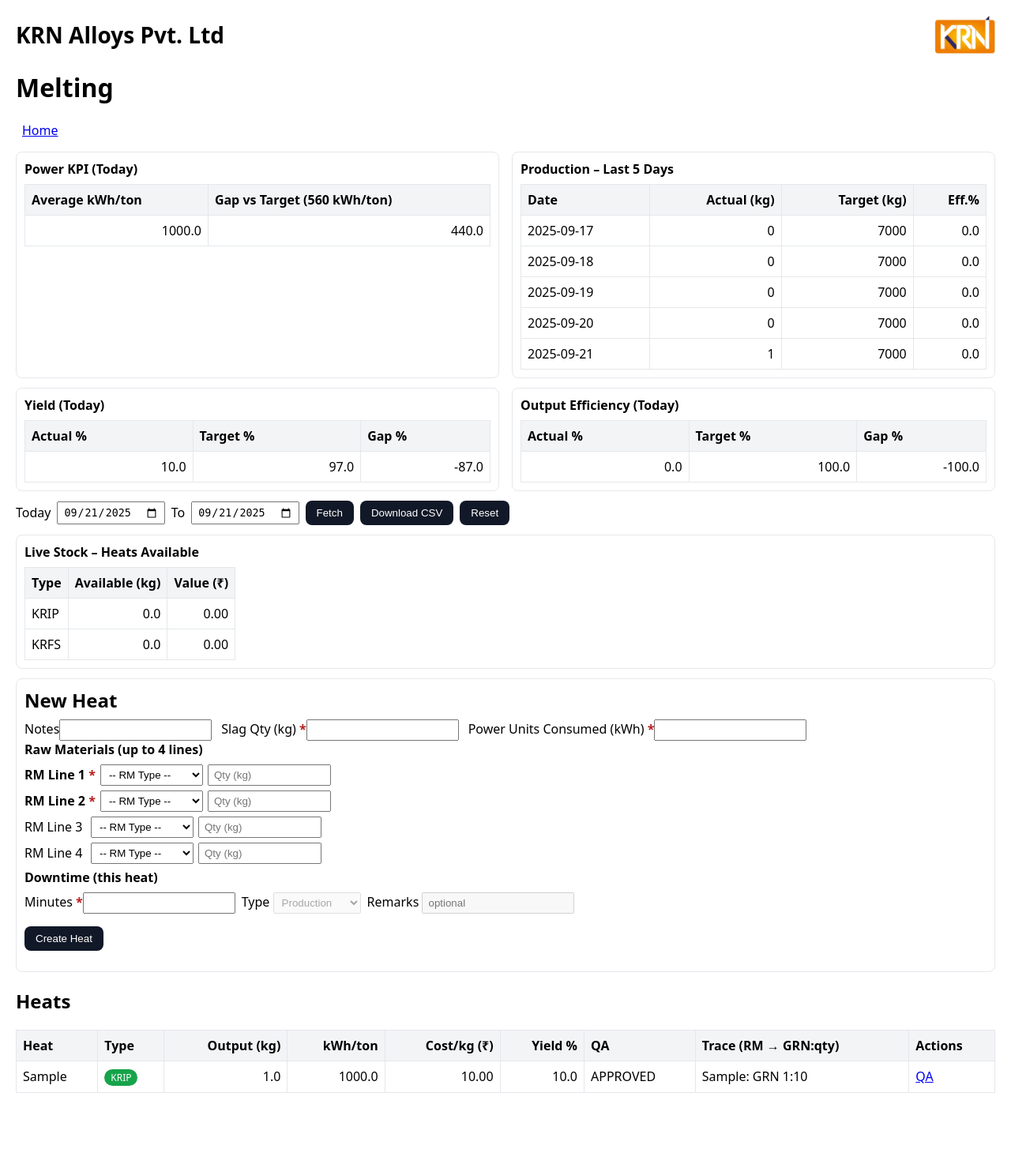
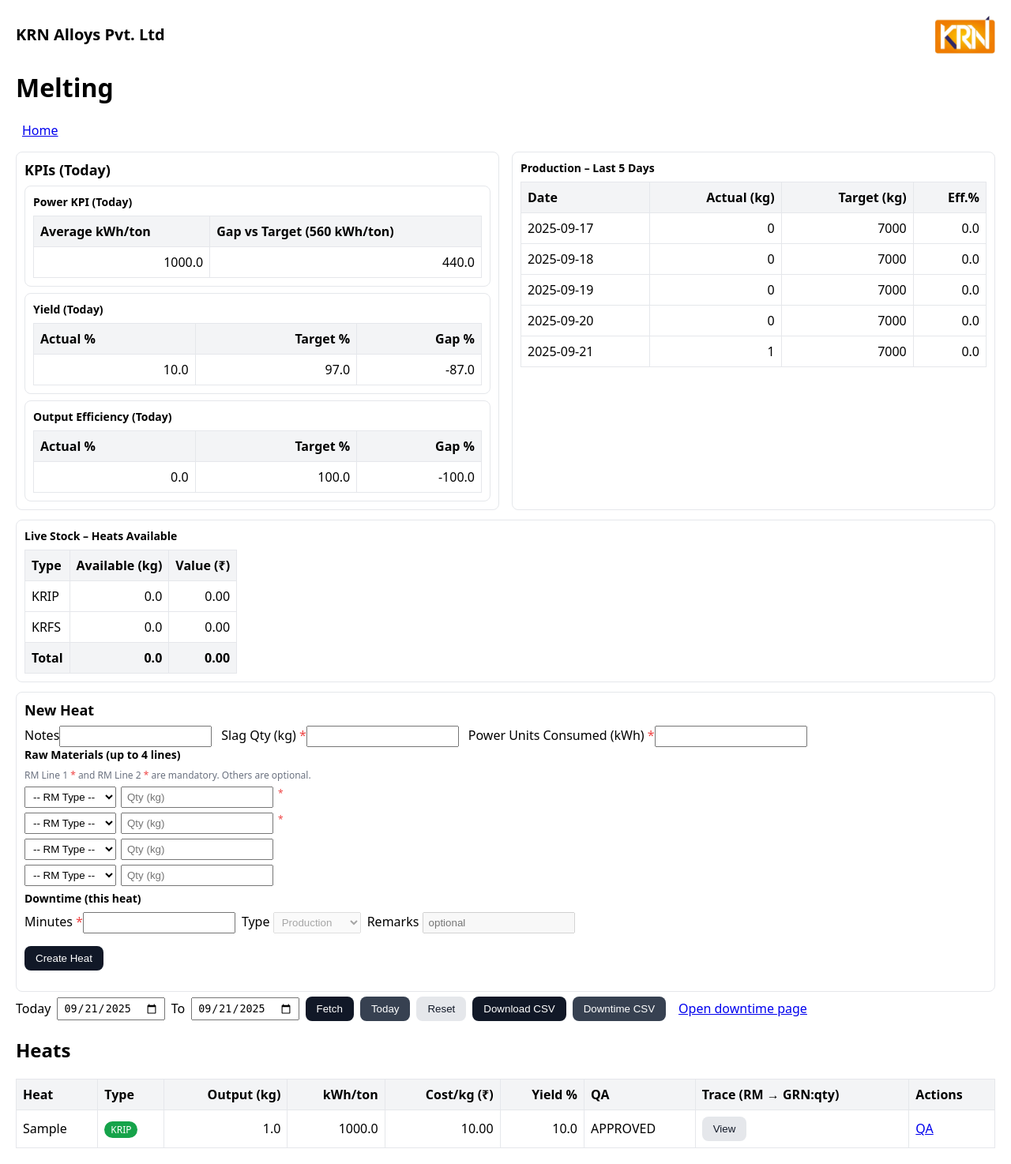
Before and after one commit to rakeshchandekar-design/krn-mrp-plant1, a FastAPI app: page /melting in a window 1280 px wide. Shown: the whole page at 79% size. Before the commit the page ends 1384 px from the top, so only its background shows below. Run offline with FastAPI, Linux system fonts and the light colour scheme; tables that the repository leaves empty hold one stand-in row (values such as "Sample post"); some libraries are stand-ins or nearby versions.

Commit message:
Update melting.html

```diff
--- a/templates/melting.html
+++ b/templates/melting.html
@@ -5,29 +5,42 @@
   <title>Melting</title>
   <style>
     body{font-family:system-ui,Arial,sans-serif;margin:20px;}
+    /* Brand bar */
     .brand{display:flex;align-items:center;justify-content:space-between;margin-bottom:12px}
-    .brand .name{font-weight:800;font-size:28px;line-height:48px;margin:0}
+    .brand .name{font-weight:800;font-size:20px;line-height:48px;margin:0}
     .brand img{height:48px}
 
+    /* Layout */
     .grid{display:grid;grid-template-columns:1fr 1fr;gap:16px;margin-bottom:12px}
+    .grid-1{display:grid;grid-template-columns:1fr;gap:16px;margin-bottom:12px}
+
     .card{border:1px solid #e5e7eb;border-radius:8px;padding:10px}
-    .card h3{margin:0 0 8px 0;font-size:16px}
+    .card h3{margin:0 0 8px 0;font-size:14px}
+    .card h2{margin:0 0 8px 0;font-size:18px}
+
     .muted{color:#6b7280;font-size:12px}
+    .toolbar{display:flex;align-items:center;gap:8px;margin:6px 0 12px;flex-wrap:wrap}
+    input,select{padding:4px 6px}
+    .btn{padding:8px 14px;border-radius:8px;background:#111827;color:#fff;border:none;cursor:pointer}
+    .btn.secondary{background:#374151}
+    .btn.ghost{background:#e5e7eb;color:#111827}
+    a.btn-link{display:inline-block;margin-left:8px}
 
-    .toolbar{display:flex;align-items:center;gap:8px;margin:6px 0 12px}
-    input,select{padding:4px 6px}
     table{border-collapse:collapse;width:100%}
-    th,td{border:1px solid #e5e7eb;padding:8px;text-align:left;vertical-align:top}
+    th,td{border:1px solid #e5e7eb;padding:8px;text-align:left}
     th{background:#f3f4f6}
     .right{text-align:right}
+
     .badge{display:inline-block;padding:2px 8px;border-radius:12px;font-size:12px;color:#fff}
     .badge-success{background:#16a34a}
     .badge-info{background:#0ea5e9}
-    .btn{padding:8px 14px;border-radius:8px;background:#111827;color:#fff;border:none;cursor:pointer}
-    a.btn-link{display:inline-block;margin-left:8px}
-    .req::after{content:" *";color:#b91c1c;font-weight:700}
+
+    /* small modal for Trace */
+    dialog{border:none;border-radius:12px;box-shadow:0 10px 30px rgba(0,0,0,.2);padding:16px}
+    dialog::backdrop{background:rgba(0,0,0,.3)}
   </style>
   <script>
+    // CSV export for heats
     function exportCSV(){
       const s=document.getElementById('start').value;
       const e=document.getElementById('end').value;
@@ -35,16 +48,31 @@
       u.searchParams.set('start', s); u.searchParams.set('end', e);
       window.location.href=u.toString();
     }
+
+    // Downtime CSV (day-level + per-heat)
+    function exportDowntimeCSV(){
+      const u=new URL('/melting/downtime/export', window.location.origin);
+      window.location.href=u.toString();
+    }
+
+    // Navigate with date range
     function fetchRange(){
       const s=document.getElementById('start').value;
       const e=document.getElementById('end').value;
-      const u=new URL('/melting', window.location.origin);
-      u.searchParams.set('start', s); u.searchParams.set('end', e);
-      window.location.href=u.toString();
+      location.href = `/melting?start=${s}&end=${e}`;
     }
+    // Today shortcut
+    function onlyToday(){
+      const t=document.getElementById('todayIso').value;
+      document.getElementById('start').value=t;
+      document.getElementById('end').value=t;
+      fetchRange();
+    }
+    // Reset range (back to full list)
     function resetRange(){
-      window.location.href="/melting";
+      location.href='/melting';
     }
+
     // Downtime UI rule: when minutes > 0, type & remarks become required; otherwise disabled
     function syncDowntime(){
       const m=document.getElementById('dt_min');
@@ -59,6 +87,16 @@
     document.addEventListener('DOMContentLoaded',function(){
       const m=document.getElementById('dt_min');
       if(m){ m.addEventListener('input', syncDowntime); syncDowntime(); }
+
+      // open trace modal from buttons
+      document.body.addEventListener('click', (e)=>{
+        const btn=e.target.closest('[data-trace]');
+        if(!btn) return;
+        const dlg=document.getElementById('traceDlg');
+        const body=document.getElementById('traceBody');
+        body.textContent = btn.getAttribute('data-trace') || '-';
+        dlg.showModal();
+      });
     });
   </script>
 </head>
@@ -72,18 +110,54 @@
   <h1>Melting</h1>
   <p><a class="btn-link" href="/">Home</a></p>
 
+  <!-- KPIs & 5-day: KPIs stacked on the left, production table on the right -->
   <div class="grid">
     <div class="card">
+      <h2>KPIs (Today)</h2>
+
+      <!-- Power -->
+      <div class="card" style="margin-bottom:8px">
         <h3>Power KPI (Today)</h3>
         <table>
-        <thead><tr><th>Average kWh/ton</th><th>Gap vs Target ({{ '%.0f' % (power_target or 0) }} kWh/ton)</th></tr></thead>
+          <thead><tr><th>Average kWh/ton</th><th>Gap vs Target ({{ '%.0f' % power_target }} kWh/ton)</th></tr></thead>
           <tbody>
             <tr>
               <td class="right">{{ '%.1f' % (today_kwhpt or 0) }}</td>
-            <td class="right">{{ '%.1f' % ((today_kwhpt or 0) - (power_target or 0)) }}</td>
+              <td class="right">{{ '%.1f' % ((today_kwhpt or 0) - power_target) }}</td>
             </tr>
           </tbody>
         </table>
+      </div>
+
+      <!-- Yield -->
+      <div class="card" style="margin-bottom:8px">
+        <h3>Yield (Today)</h3>
+        <table>
+          <thead><tr><th>Actual %</th><th class="right">Target %</th><th class="right">Gap %</th></tr></thead>
+          <tbody>
+            <tr>
+              <td class="right">{{ '%.1f' % (yield_today or 0) }}</td>
+              <td class="right">97.0</td>
+              <td class="right">{{ '%.1f' % ((yield_today or 0) - 97.0) }}</td>
+            </tr>
+          </tbody>
+        </table>
+      </div>
+
+      <!-- Efficiency -->
+      <div class="card">
+        <h3>Output Efficiency (Today)</h3>
+        <table>
+          <thead><tr><th>Actual %</th><th class="right">Target %</th><th class="right">Gap %</th></tr></thead>
+          <tbody>
+            <tr>
+              <td class="right">{{ '%.1f' % (eff_today or 0) }}</td>
+              <td class="right">100.0</td>
+              <td class="right">{{ '%.1f' % ((eff_today or 0) - 100.0) }}</td>
+            </tr>
+          </tbody>
+        </table>
+      </div>
     </div>
 
     <div class="card">
@@ -104,47 +178,8 @@
     </div>
   </div>
 
-  <div class="grid" style="grid-template-columns:1fr 1fr;">
-    <div class="card">
-      <h3>Yield (Today)</h3>
-      <table>
-        <thead><tr><th>Actual %</th><th>Target %</th><th>Gap %</th></tr></thead>
-        <tbody>
-          <tr>
-            <td class="right">{{ '%.1f' % (yield_today or 0) }}</td>
-            <td class="right">{{ '%.1f' % 97.0 }}</td>
-            <td class="right">{{ '%.1f' % ((yield_today or 0) - 97.0) }}</td>
-          </tr>
-        </tbody>
-      </table>
-    </div>
-
-    <div class="card">
-      <h3>Output Efficiency (Today)</h3>
-      <table>
-        <thead><tr><th>Actual %</th><th>Target %</th><th>Gap %</th></tr></thead>
-        <tbody>
-          <tr>
-            <td class="right">{{ '%.1f' % (eff_today or 0) }}</td>
-            <td class="right">100.0</td>
-            <td class="right">{{ '%.1f' % ((eff_today or 0) - 100.0) }}</td>
-          </tr>
-        </tbody>
-      </table>
-    </div>
-  </div>
-
-  <div class="toolbar">
-    <span>Today</span>
-    <input id="start" type="date" value="{{ start or today_iso }}">
-    <span>To</span>
-    <input id="end" type="date" value="{{ end or today_iso }}">
-    <button class="btn" onclick="fetchRange()">Fetch</button>
-    <button class="btn" onclick="exportCSV()">Download CSV</button>
-    <button class="btn" onclick="resetRange()">Reset</button>
-  </div>
-
-  <div class="grid" style="grid-template-columns:1fr;">
+  <!-- Live Stock -->
+  <div class="grid-1">
     <div class="card">
       <h3>Live Stock – Heats Available</h3>
       <table style="width:auto">
@@ -153,36 +188,45 @@
           <tr><td>KRIP</td><td class="right">{{ '%.1f' % (stock.krip_qty or 0) }}</td><td class="right">{{ '%.2f' % (stock.krip_val or 0) }}</td></tr>
           <tr><td>KRFS</td><td class="right">{{ '%.1f' % (stock.krfs_qty or 0) }}</td><td class="right">{{ '%.2f' % (stock.krfs_val or 0) }}</td></tr>
         </tbody>
+        <tfoot>
+          <tr>
+            <th>Total</th>
+            <th class="right">{{ '%.1f' % ((stock.krip_qty or 0)+(stock.krfs_qty or 0)) }}</th>
+            <th class="right">{{ '%.2f' % ((stock.krip_val or 0)+(stock.krfs_val or 0)) }}</th>
+          </tr>
+        </tfoot>
       </table>
     </div>
   </div>
 
+  <!-- New Heat -->
   <div class="card">
     <h2 style="margin:0 0 8px 0;">New Heat</h2>
     <form method="post" action="/melting/new">
       <div style="display:flex;gap:12px;flex-wrap:wrap;">
         <div><label>Notes</label><input type="text" name="notes"></div>
-        <div><label class="req">Slag Qty (kg)</label><input type="number" step="0.1" min="0" name="slag_qty" required></div>
-        <div><label class="req">Power Units Consumed (kWh)</label><input type="number" step="0.1" min="0.1" name="power_kwh" required></div>
+        <!-- mandatory numeric; user must type even 0 -->
+        <div><label>Slag Qty (kg) <span style="color:#ef4444">*</span></label><input type="number" step="0.1" min="0" name="slag_qty" required></div>
+        <!-- mandatory numeric; must be > 0 (server validates) -->
+        <div><label>Power Units Consumed (kWh) <span style="color:#ef4444">*</span></label><input type="number" step="0.1" min="0.1" name="power_kwh" required></div>
       </div>
 
       <h3>Raw Materials (up to 4 lines)</h3>
-      <div>
+      <div class="muted">RM Line 1 <span style="color:#ef4444">*</span> and RM Line 2 <span style="color:#ef4444">*</span> are mandatory. Others are optional.</div>
       {% for i in [1,2,3,4] %}
-        <div style="display:flex;gap:6px;margin:6px 0;align-items:center;">
-          <label style="min-width:78px;{{ 'font-weight:700' if i<=2 else '' }}">{{ i<=2 and 'RM Line '+i|string or 'RM Line '+i|string }}{% if i<=2 %} <span class="req"></span>{% endif %}</label>
-          <select name="rm_type_{{ i }}" style="min-width:130px;">
+      <div style="display:flex;gap:6px;margin:6px 0;">
+        <select name="rm_type_{{ i }}">
           <option value="">-- RM Type --</option>
           {% for t in rm_types %}<option value="{{ t }}">{{ t }}</option>{% endfor %}
         </select>
-          <input type="number" step="0.1" min="0" name="rm_qty_{{ i }}" placeholder="Qty (kg)" style="width:140px;">
+        <input type="number" step="0.1" min="0" name="rm_qty_{{ i }}" placeholder="Qty (kg)">
+        {% if i<=2 %}<div class="muted"><span style="color:#ef4444">*</span></div>{% endif %}
       </div>
       {% endfor %}
-      </div>
 
       <h3>Downtime (this heat)</h3>
       <div style="display:flex;gap:8px;flex-wrap:wrap;">
-        <div><label class="req">Minutes</label><input id="dt_min" type="number" min="0" step="1" name="downtime_min" required></div>
+        <div><label>Minutes <span style="color:#ef4444">*</span></label><input id="dt_min" type="number" min="0" step="1" name="downtime_min" required></div>
         <div>
           <label>Type</label>
           <select id="dt_type" name="downtime_type" disabled>
@@ -202,7 +246,23 @@
     </form>
   </div>
 
-  <div class="sec" style="margin-top:18px">
+  <!-- Date range toolbar MOVED here, just above the Heats table -->
+  <div class="toolbar">
+    <span>Today</span>
+    <input id="start" type="date" value="{{ start or today_iso }}">
+    <span>To</span>
+    <input id="end" type="date" value="{{ end or today_iso }}">
+    <button class="btn" onclick="fetchRange()">Fetch</button>
+    <button class="btn secondary" onclick="onlyToday()">Today</button>
+    <button class="btn ghost" onclick="resetRange()">Reset</button>
+    <button class="btn" onclick="exportCSV()">Download CSV</button>
+    <button class="btn secondary" onclick="exportDowntimeCSV()">Downtime CSV</button>
+    <a class="btn-link" href="/melting/downtime">Open downtime page</a>
+    <input type="hidden" id="todayIso" value="{{ today_iso }}">
+  </div>
+
+  <!-- Heats -->
+  <div class="sec" style="margin-top:8px">
     <h2>Heats</h2>
     <table>
       <thead>
@@ -230,12 +290,23 @@
           <td class="right">{{ '%.2f' % (h.unit_cost or 0) }}</td>
           <td class="right">{{ '%.1f' % ( ((h.actual_output or 0.0) / max((h.total_inputs or 0.0), 1e-9)) * 100.0 ) }}</td>
           <td>{{ h.qa_status }}</td>
-          <td>{{ trace_map.get(h.id, '-') }}</td>
+          <td>
+            <button class="btn ghost" type="button" data-trace="{{ trace_map.get(h.id) or '-' }}">View</button>
+          </td>
           <td><a href="/qa/heat/{{ h.id }}">QA</a></td>
         </tr>
         {% endfor %}
       </tbody>
     </table>
   </div>
+
+  <!-- trace modal -->
+  <dialog id="traceDlg">
+    <h3 style="margin:0 0 8px 0">Raw Material Trace</h3>
+    <div id="traceBody" style="white-space:pre-wrap"></div>
+    <div style="text-align:right;margin-top:12px">
+      <button class="btn ghost" onclick="this.closest('dialog').close()">Close</button>
+    </div>
+  </dialog>
 </body>
 </html>
```
Lines whose indentation alone changed are shown as unchanged.
